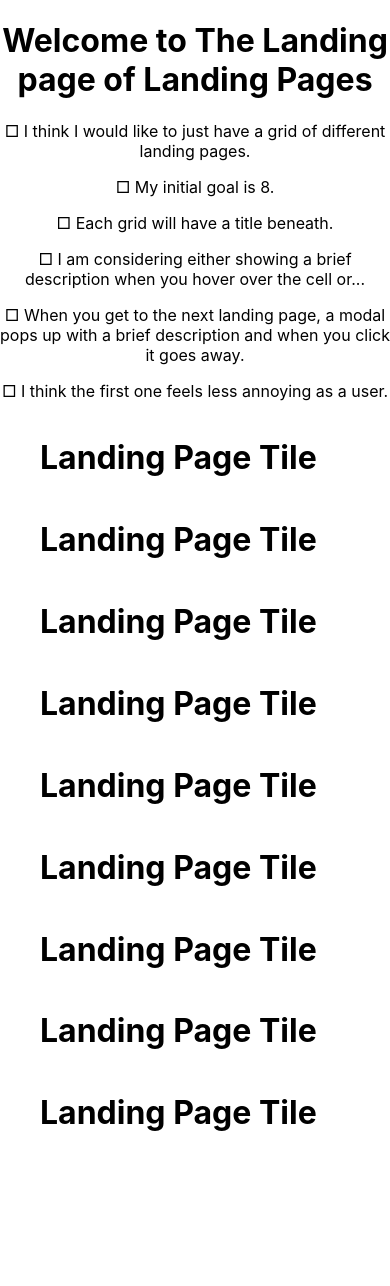
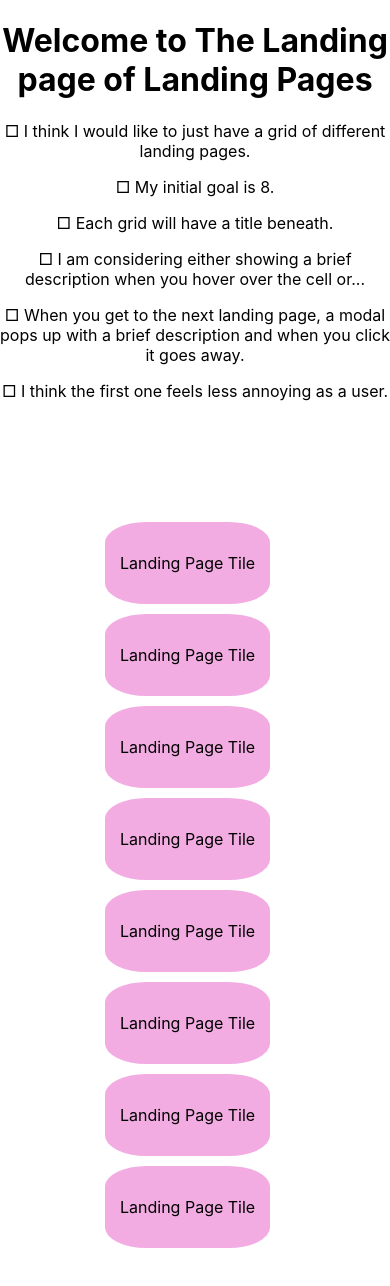
Before and after one commit to jhalton/landing-pages, a React (Create React App) app in the folder landing-pages/: page / in a window 390 px wide. Shown: the top 1286 px of the page. Before the commit the page ends 1170 px from the top, so only its background shows below. Built offline with nearby package versions, Linux system fonts and the light colour scheme.

Commit message:
Added background color to tiles to check if they are behaving/wrapping responsively

```diff
--- a/landing-pages/src/App.css
+++ b/landing-pages/src/App.css
@@ -37,8 +37,17 @@
   }
 }
 
-.LandingPagesGrid ol {
+.LandingPagesGrid ul {
   display: flex;
   flex-direction: row;
   flex-wrap: wrap;
+  padding: 100px;
 }
+
+.LandingPageTile {
+  padding: 15px;
+  margin: 5px;
+  list-style-type: none;
+  background: #f2ace2;
+  border-radius: 25%;
+}
--- a/landing-pages/src/App.js
+++ b/landing-pages/src/App.js
@@ -20,35 +20,32 @@ function App() {
       </p>
       <p>□ I think the first one feels less annoying as a user.</p>
       <div className="LandingPagesGrid">
-        <ol>
-          <span>
+        <ul>
+          <li className="LandingPageTile">
             <LandingPageTile />
-          </span>
-          <span>
+          </li>
+          <li className="LandingPageTile">
             <LandingPageTile />
-          </span>
-          <span>
+          </li>
+          <li className="LandingPageTile">
             <LandingPageTile />
-          </span>
-          <span>
+          </li>
+          <li className="LandingPageTile">
             <LandingPageTile />
-          </span>
-          <span>
+          </li>
+          <li className="LandingPageTile">
             <LandingPageTile />
-          </span>
-          <span>
+          </li>
+          <li className="LandingPageTile">
             <LandingPageTile />
-          </span>
-          <span>
+          </li>
+          <li className="LandingPageTile">
             <LandingPageTile />
-          </span>
-          <span>
+          </li>
+          <li className="LandingPageTile">
             <LandingPageTile />
-          </span>
-          <span>
-            <LandingPageTile />
-          </span>
-        </ol>
+          </li>
+        </ul>
       </div>
     </div>
   );
--- a/landing-pages/src/components/LandingPageTile/index.js
+++ b/landing-pages/src/components/LandingPageTile/index.js
@@ -4,7 +4,7 @@ import "./LandingPageTile.css";
 const LandingPageTile = () => {
   return (
     <div>
-      <h1>Landing Page Tile</h1>
+      <p>Landing Page Tile</p>
     </div>
   );
 };
```
